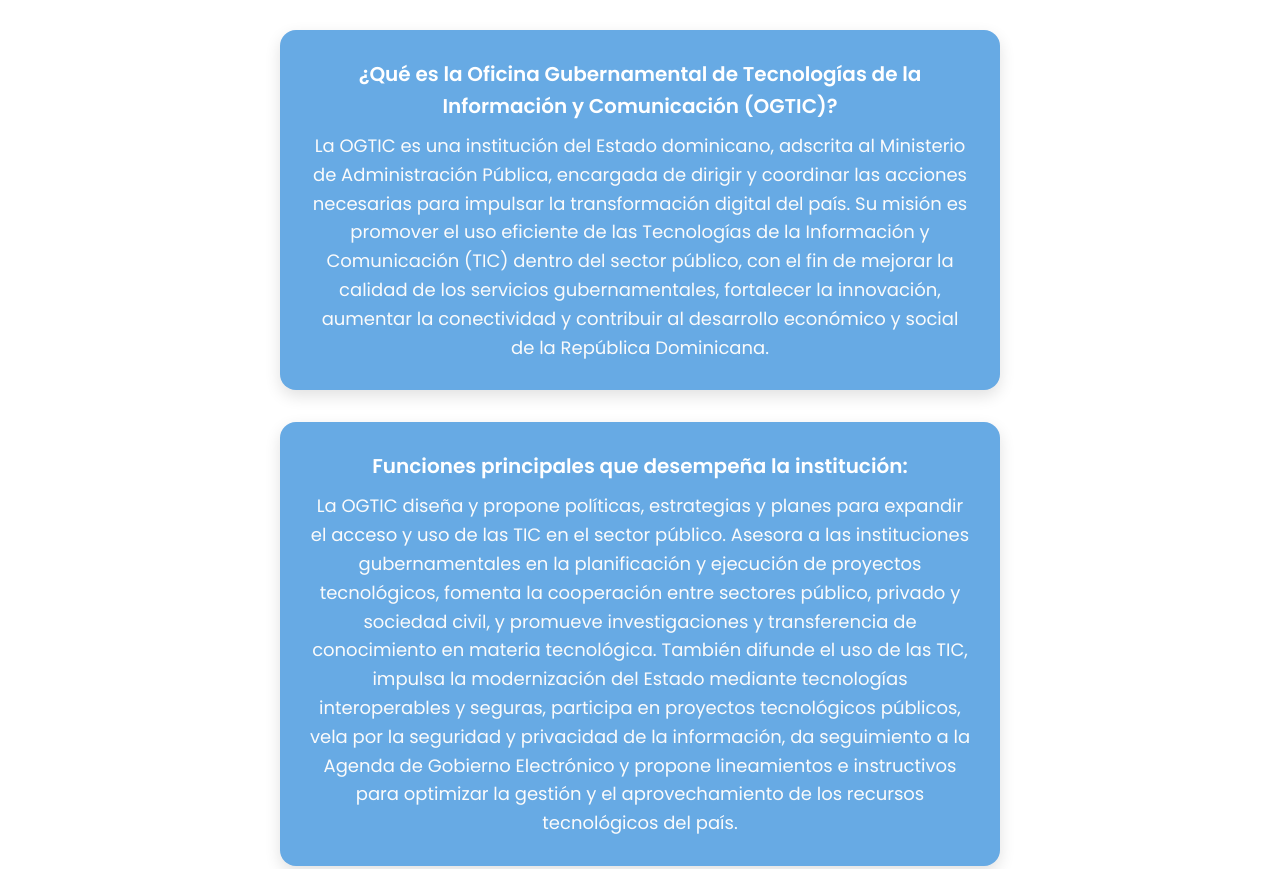
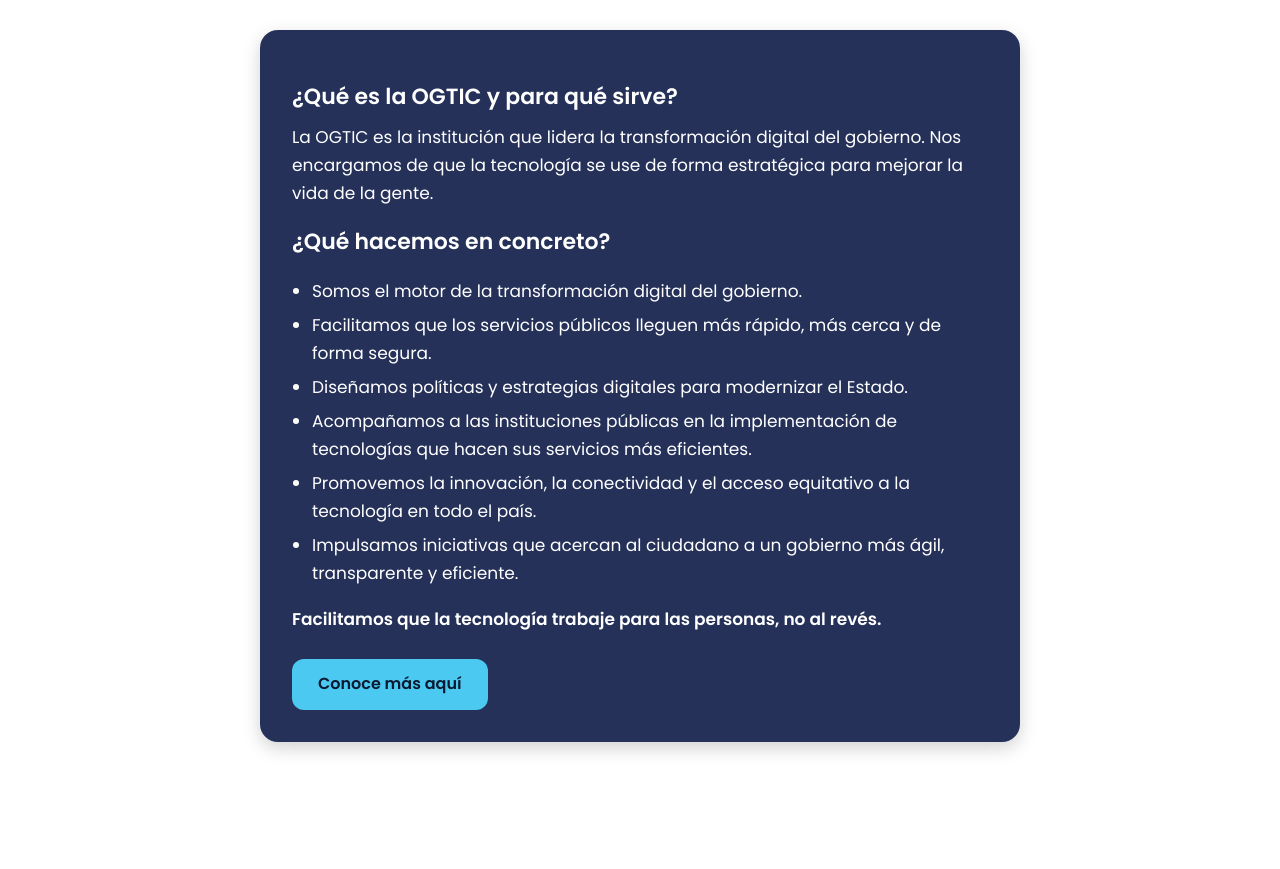
Before and after one commit to redessocialesogtic/que-es-OGtic1, a plain HTML site: page index.html in a window 1280 px wide. Shown: the part 962-1831 px from the top of the page. After the commit the page ends 1736 px from the top, so only its background shows below. Drawn offline with Linux system fonts and the light colour scheme.

Commit message:
Update index.html

```diff
--- a/index.html
+++ b/index.html
@@ -18,78 +18,111 @@
   </picture>
 </header>
 
-<!-- Cuadro explicativo ALFA (versión mejorada) -->
-<div class="info-box" role="region" aria-label="¿Qué es ALFA?">
+<!-- Cuadro explicativo (versión actualizada OGTIC) -->
+<div class="info-box" role="region" aria-label="¿Qué es la OGTIC?">
   <p>
-    <strong>¿Qué es la Oficina Gubernamental de Tecnologías de la Información y Comunicación (OGTIC)?</strong>
-  La OGTIC es una institución del Estado dominicano, adscrita al Ministerio de Administración Pública, encargada de dirigir y coordinar las acciones necesarias para impulsar la transformación digital del país. Su misión es promover el uso eficiente de las Tecnologías de la Información y Comunicación (TIC) dentro del sector público, con el fin de mejorar la calidad de los servicios gubernamentales, fortalecer la innovación, aumentar la conectividad y contribuir al desarrollo económico y social de la República Dominicana.
+    <strong>¿Qué es la OGTIC y para qué sirve?</strong>
+
+    La OGTIC es la institución que lidera la transformación digital del gobierno.
+    Nos encargamos de que la tecnología se use de forma estratégica para mejorar la vida de la gente.
   </p>
+
+  <p>
+    <strong>¿Qué hacemos en concreto?</strong>
+  </p>
+
+  <ul class="bullets">
+    <li>Somos el motor de la transformación digital del gobierno.</li>
+    <li>Facilitamos que los servicios públicos lleguen más rápido, más cerca y de forma segura.</li>
+    <li>Diseñamos políticas y estrategias digitales para modernizar el Estado.</li>
+    <li>Acompañamos a las instituciones públicas en la implementación de tecnologías que hacen sus servicios más eficientes.</li>
+    <li>Promovemos la innovación, la conectividad y el acceso equitativo a la tecnología en todo el país.</li>
+    <li>Impulsamos iniciativas que acercan al ciudadano a un gobierno más ágil, transparente y eficiente.</li>
+  </ul>
+
+  <p class="closing-line">
+    Facilitamos que la tecnología trabaje para las personas, no al revés.
+  </p>
+
+  <a href="https://ogtic.gob.do/quienes-somos" target="_blank" class="cta-button">Conoce más aquí</a>
 </div>
 
-<div class="info-box" role="region" aria-label="¿Qué es ALFA?">
-  <p>
-    <strong>Funciones principales que desempeña la institución:</strong>
-   La OGTIC diseña y propone políticas, estrategias y planes para expandir el acceso y uso de las TIC en el sector público. Asesora a las instituciones gubernamentales en la planificación y ejecución de proyectos tecnológicos, fomenta la cooperación entre sectores público, privado y sociedad civil, y promueve investigaciones y transferencia de conocimiento en materia tecnológica. También difunde el uso de las TIC, impulsa la modernización del Estado mediante tecnologías interoperables y seguras, participa en proyectos tecnológicos públicos, vela por la seguridad y privacidad de la información, da seguimiento a la Agenda de Gobierno Electrónico y propone lineamientos e instructivos para optimizar la gestión y el aprovechamiento de los recursos tecnológicos del país.
-  </p>
-</div>
+
 <style>
   @import url('https://fonts.googleapis.com/css2?family=Poppins:wght@400;600&display=swap');
 
-  /* Reseteos mínimos para evitar desbordes en iframes de Google Sites */
   .info-box, .info-box * { box-sizing: border-box; }
-  .info-box { overflow: hidden; }         /* evita barras internas por sombras/bordes */
 
   .info-box {
-    --bg: #67aae4;
-    --fg: #fbfbfb;
-    --title: #ffffff;
+    --bg: #253159;
+    --fg: #ffffff;
 
-    font-family: 'Poppins', system-ui, -apple-system, Segoe UI, Roboto, Arial, sans-serif;
+    font-family: 'Poppins', sans-serif;
     background-color: var(--bg);
     color: var(--fg);
-
-    /* padding y radios fluidos para móvil/desktop */
-    padding: clamp(16px, 4vw, 28px);
-    border-radius: clamp(12px, 2vw, 16px);
-
-    /* ancho seguro para móvil y desktop sin forzar alto del iframe */
-    width: min(92%, 720px);
+    padding: clamp(18px, 4vw, 32px);
+    border-radius: clamp(12px, 2vw, 18px);
+    width: min(92%, 760px);
     margin: clamp(16px, 4vw, 32px) auto;
-
-    text-align: center;
-    line-height: 1.6;
-
-    /* sombra suave sin provocar overflow */
-    box-shadow: 0 6px 16px rgba(0,0,0,0.12);
-    -webkit-font-smoothing: antialiased;
-    text-rendering: optimizeLegibility;
-    word-wrap: break-word;
-    overflow-wrap: anywhere;  /* evita desbordes por palabras largas */
-  }
-
-  .info-box p {
-    margin: 0;
-    font-size: clamp(15px, 2.6vw, 18px);  /* tipografía fluida */
+    line-height: 1.65;
+    text-align: left;
+    box-shadow: 0 6px 18px rgba(0,0,0,0.18);
   }
 
   .info-box strong {
     display: block;
-    margin-bottom: clamp(6px, 1.2vw, 10px);
-    font-weight: 600;
-    font-size: clamp(17px, 3vw, 20px);   /* título fluido */
-    color: var(--title);
+    margin-bottom: 8px;
+    font-size: clamp(18px, 3vw, 22px);
+    color: #ffffff;
   }
 
-  /* Respeta accesibilidad: si el usuario prefiere menos movimiento, quita animaciones si luego agregas */
+  .info-box p {
+    font-size: clamp(15px, 2.2vw, 17px);
+    margin-bottom: 14px;
+  }
+
+  .bullets {
+    padding-left: 20px;
+    margin-bottom: 18px;
+  }
+
+  .bullets li {
+    margin-bottom: 6px;
+    font-size: clamp(15px, 2.3vw, 17px);
+  }
+
+  .closing-line {
+    font-size: clamp(16px, 2.5vw, 18px);
+    font-weight: 600;
+    margin-top: 12px;
+  }
+
+  /* Botón bonito */
+  .cta-button {
+    display: inline-block;
+    padding: 12px 26px;
+    margin-top: 12px;
+    background: #4CC9F0;
+    color: #0B1A33;
+    font-weight: 600;
+    border-radius: 12px;
+    font-size: 16px;
+    text-decoration: none;
+    transition: all .3s ease;
+    text-align: center;
+  }
+
+  .cta-button:hover {
+    background: #72d9ff;
+    transform: translateY(-2px);
+    box-shadow: 0 6px 16px rgba(0,0,0,0.2);
+  }
+
   @media (prefers-reduced-motion: reduce) {
     * { transition: none !important; }
   }
 </style>
 
-  <!-- Zona blanca con botón centrado -->
-  <main class="hero-space">
-    <a href="#detalles" class="cta">Conoce más aquí</a>
-  </main>
 
 </body>
 </html>
```
